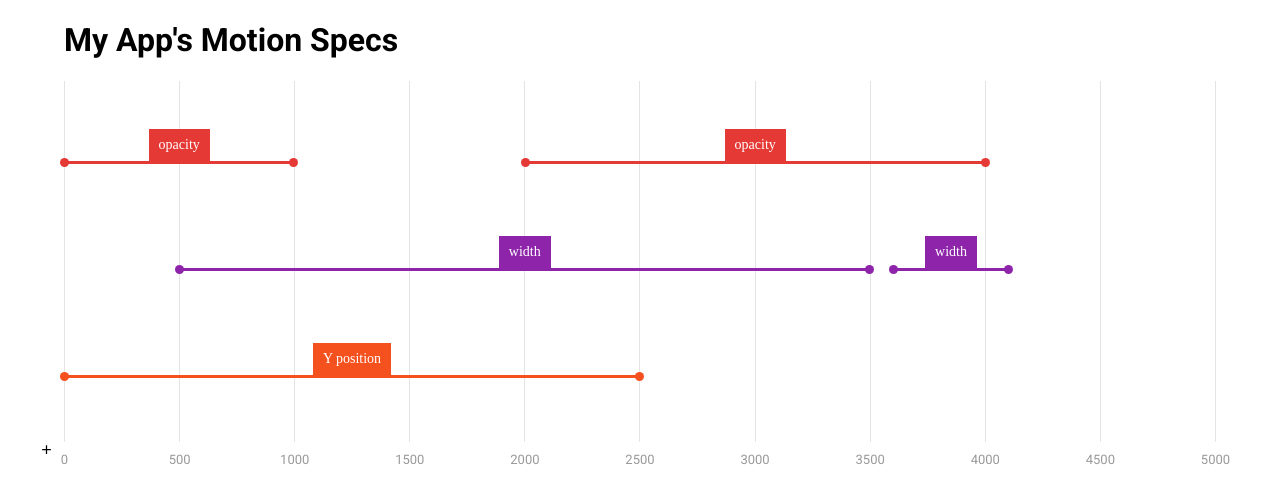
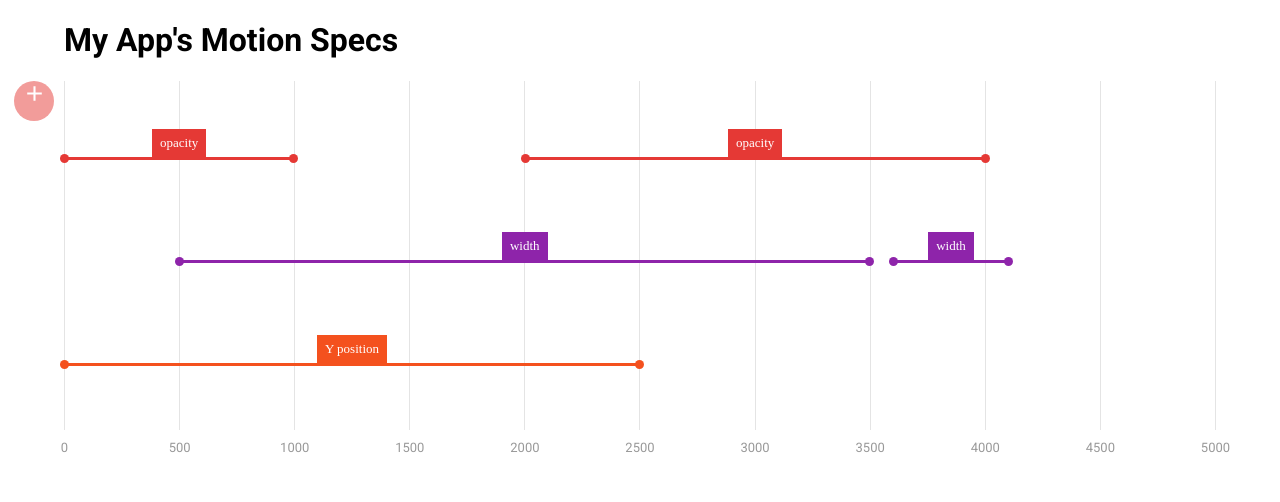
Before and after one commit to gastonfig/spectacular, a React (Create React App) app: page / in a window 1280 px wide. Shown: the top 502 px of the page. Built offline with nearby package versions, Linux system fonts and the light colour scheme.

Commit message:
Add button styled.

```diff
--- a/src/App.js
+++ b/src/App.js
@@ -77,11 +77,11 @@ class App extends Component {
           toggleEntry={this.toggleEntry}
           totalTime={timelineData.totalTime}
         />
+        <TimeRuler data={timelineData.totalTime} times={times}/>
         {
           isEntryOpen &&
           <Entry addLayer={this.addLayer} toggleEntry={this.toggleEntry}/>
         }
-        <TimeRuler data={timelineData.totalTime} times={times}/>
       </div>
     );
   }
--- a/src/components/Animation.js
+++ b/src/components/Animation.js
@@ -67,8 +67,8 @@ const AnimationName = styled.span`
   ${ props => props.color && `background: ${props.color};` }
   color: #fff;
   display: inline-block;
-  font-size: 14px;
-  padding: 8px 10px;
+  font-size: 13px;
+  padding: 6px 8px;
 `;
 
 const Values = styled.div`
--- a/src/components/Layers.js
+++ b/src/components/Layers.js
@@ -3,7 +3,7 @@ import styled from "styled-components";
 
 import { transparentize } from 'polished'
 
-import { colors, graphColors } from '../constants/colors';
+import { graphColors } from '../constants/colors';
 
 import Animation from "./Animation";
 import Button from "./form/Button";
@@ -37,7 +37,7 @@ const Layer = styled.div`
   transition: background 150ms ease-in-out;
 
   &:hover {
-    ${ props => props.color && `background: ${transparentize(0.97, props.color)};` }
+    ${ props => props.color && `background: ${transparentize(0.95, props.color)};` }
   }
   `;
 
--- a/src/components/Timeline.js
+++ b/src/components/Timeline.js
@@ -5,7 +5,8 @@ import Layers from "./Layers";
 import Grid from "./Grid";
 import Button from "./form/Button";
 
-import add from '../svg/add.svg';
+import { colors } from '../constants/colors';
+import add from '../svg/add-white.svg';
 
 const Timeline = ({
   layers,
@@ -22,7 +23,7 @@ const Timeline = ({
     </TimelineStyled>
     {
       !isEntryOpen &&
-      <ButtonStyled alt="Add layer" onClick={ toggleEntry } iconSrc={ add } />
+      <AddButton alt="Add layer" onClick={ toggleEntry } iconSrc={ add } />
     }
   </Container>
 );
@@ -35,9 +36,29 @@ const TimelineStyled = styled.div`
   padding: 20px 0;
 `;
 
-const ButtonStyled = styled(Button)`
-  left: -25px;
+const AddButton = styled(Button)`
+  background: ${ colors.RED };
+  border-radius: 50%;
+  top: 0;
+  display: flex;
+  justify-content: center;
+  height: 40px;
+  left: -50px;
+  opacity: 0.5;
   position: absolute;
+  transform: translateZ(0);
+  transition: all 250ms ease-in-out;
+  width: 40px;
+
+  img {
+    height: 62.5%;
+    width: 62.5%;
+  }
+
+  &:hover {
+    opacity: 1;
+    transform: scale(1.2) translateZ(0);
+  }
 `;
 
 export default Timeline;
--- a/src/components/form/Button.js
+++ b/src/components/form/Button.js
@@ -18,6 +18,7 @@ const Button = ({
 const ButtonStyled = styled.button`
   background: none;
   border: none;
+  cursor: pointer;
   font-size: 13px;
   font-weight: 500;
   padding: 0.5rem 1rem;
```
Also changed, not shown: src/svg/add-white.svg (added).
